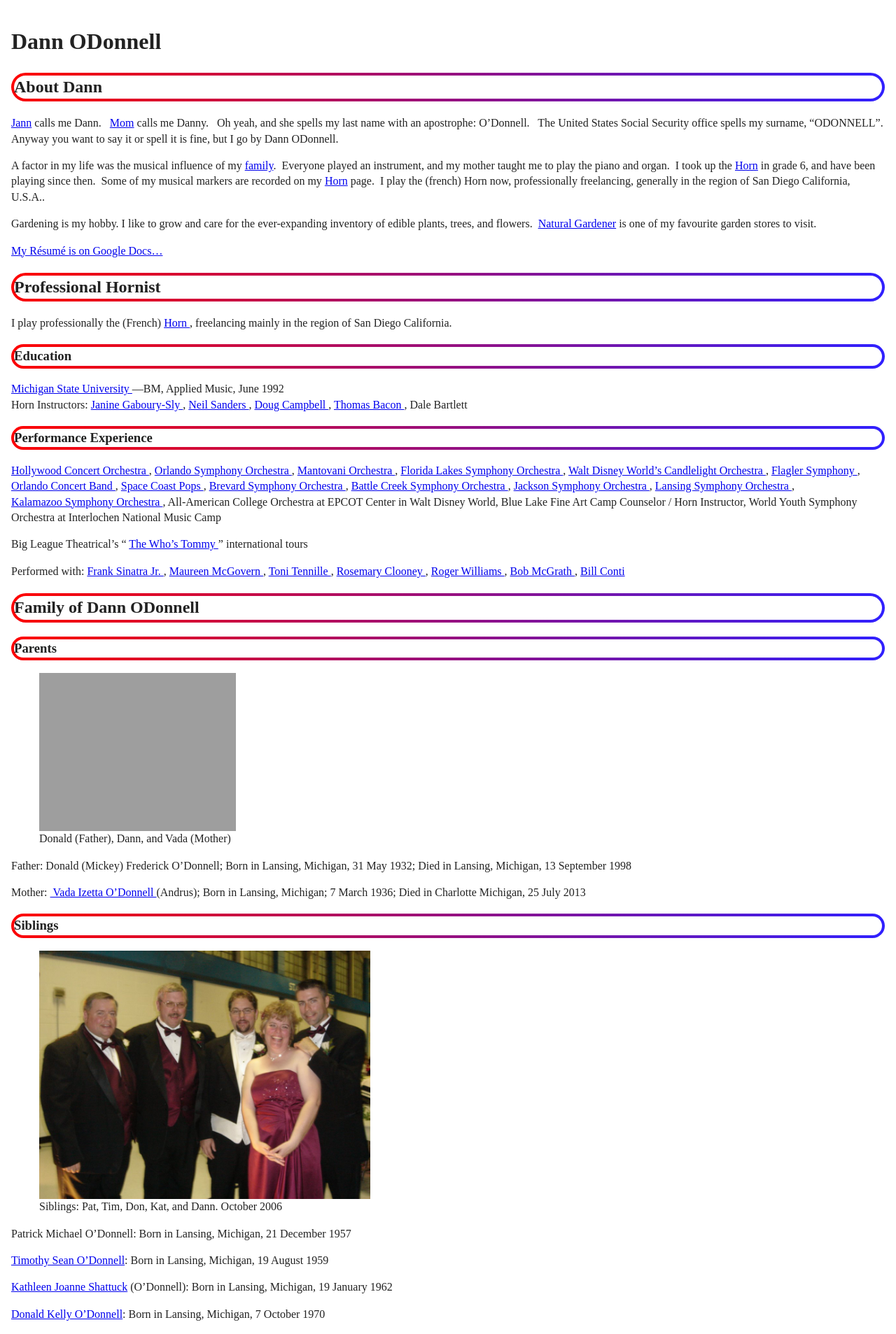
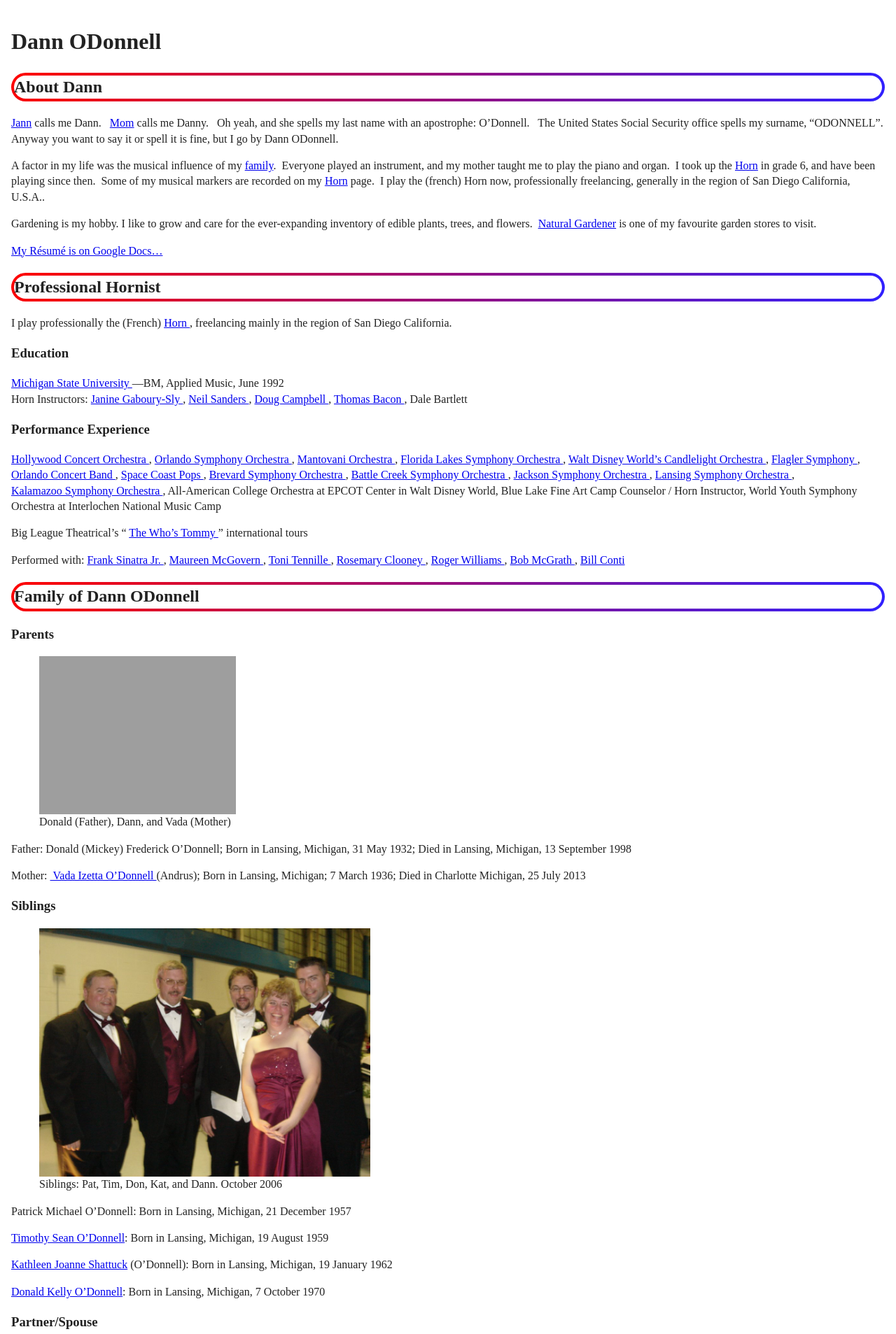
Before and after one commit to danocorno/mooboo, a Jekyll site: the page index.htm, which Jekyll copies as it is, in a window 1280 px wide. Shown: the top 1907 px of the page at 70% size. Built offline with Jekyll 4.4.1, drawn with Linux system fonts in a browser that asks for light colours; grey boxes are pictures that could not be loaded.

Commit message:
Update custom.css

```diff
--- a/css/custom.css
+++ b/css/custom.css
@@ -5,7 +5,7 @@ body{
   padding:1em;
 }
 h1{font-family: 'Pacifico', cursive;}
-h2, h3, h4, h5, h6{
+h2{
   background: rgb(0,136,0);
   background: -moz-linear-gradient(0deg, rgba(0,136,0,0) 0%, rgba(0,136,0,1) 100%);
   background: -webkit-linear-gradient(0deg, rgba(0,136,0,0) 0%, rgba(0,136,0,1) 100%);
```
